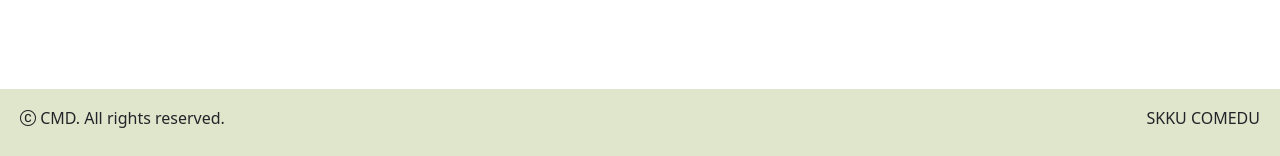
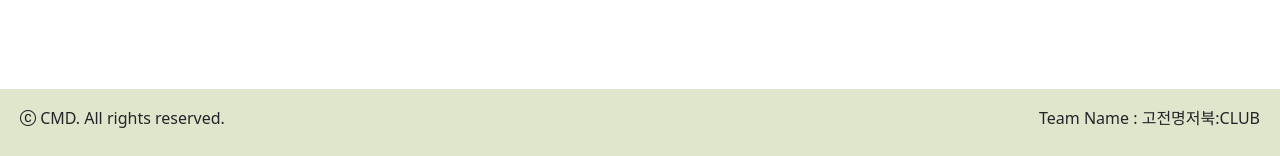
Before and after one commit to minseo-hong/club-search-django, a Django app: page / in a window 1280 px wide. Shown: the part 1090-1246 px from the top of the page. Run offline with Django 4.2, Linux system fonts and the light colour scheme; some libraries are stand-ins or nearby versions.

Commit message:
Add Team Name at footer

```diff
--- a/club_search/views.py
+++ b/club_search/views.py
@@ -59,8 +59,6 @@ def club_list_all(request):
 
     searched_clubs = Club.objects.filter(name__contains=search)
 
-    print(searched_clubs)
-
     context = {
         "header_title": "검색",
         "navbar_active": "홈",
--- a/templates/footer.html
+++ b/templates/footer.html
@@ -3,6 +3,6 @@
     <i class="bi bi-c-circle"></i> CMD. All rights reserved.
   </h6>
   <h6 class="footer-host">
-    SKKU COMEDU
+      Team Name : 고전명저북:CLUB
   </h6>
 </footer>
```
